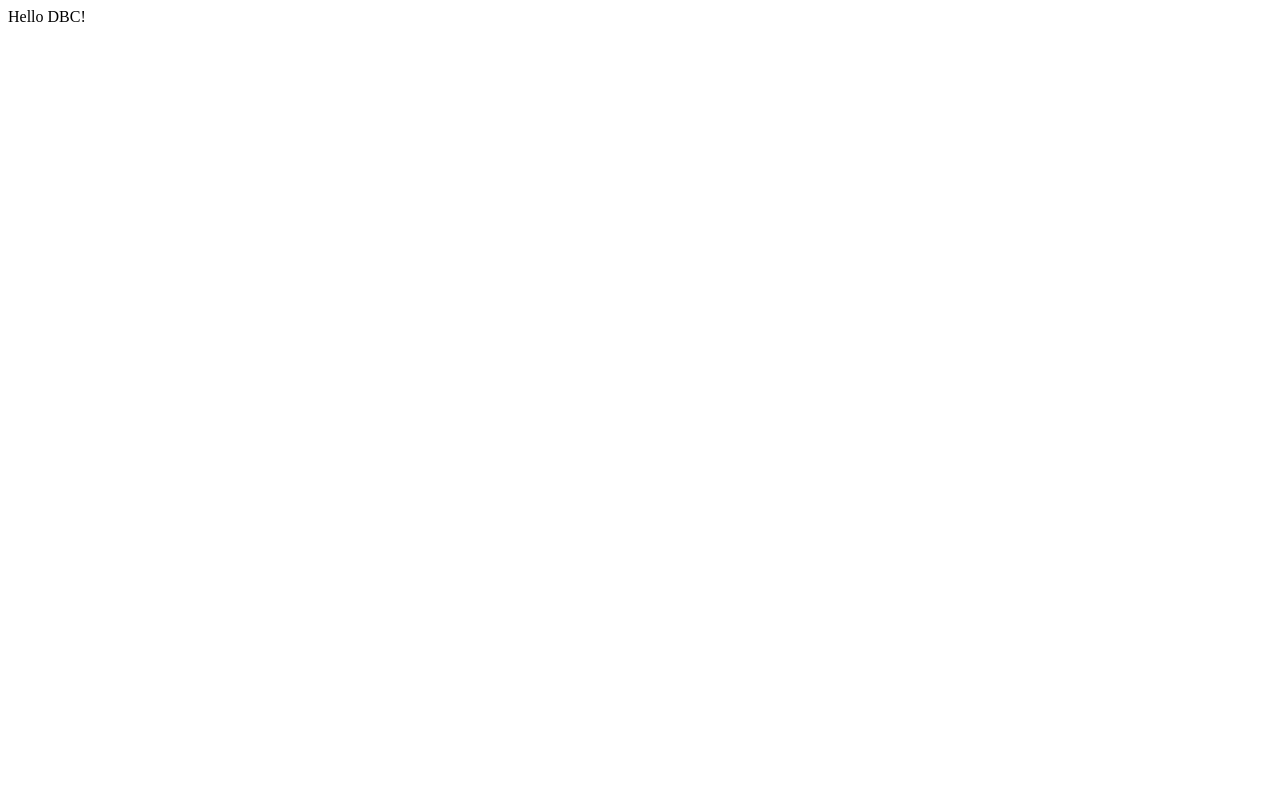
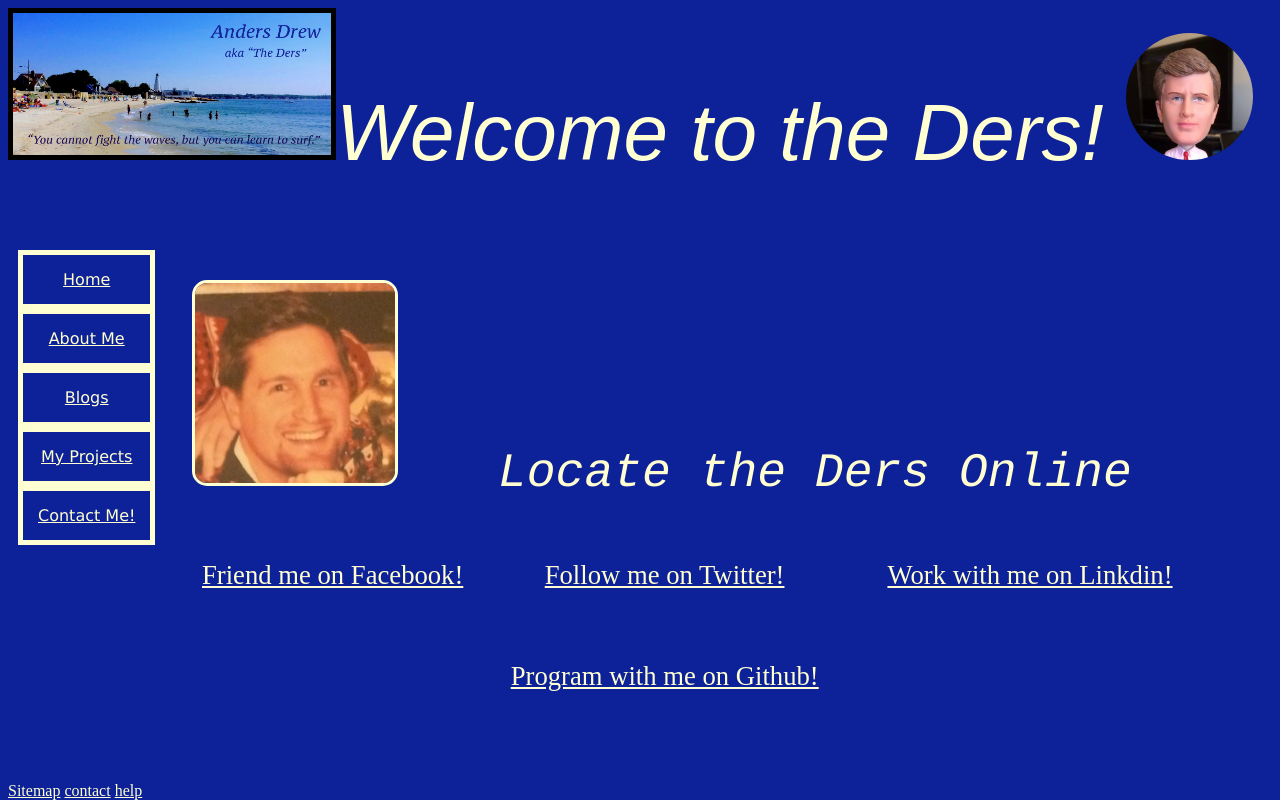
Before and after one commit to cernalanders/cernalanders.github.io, a plain HTML site: page index.html in a window 1280 px wide. Drawn offline with Linux system fonts and the light colour scheme.

Commit message:
index page

```diff
--- a/index.html
+++ b/index.html
@@ -1,5 +1,40 @@
+<!DOCTYPE html>
 <html>
+<head><title>Welcome to the Ders!</title>
+<link rel="stylesheet" type="text/css" href="stylesheets/default.css"></head>
   <body>
-      Hello DBC!
+    <section class="header">
+      <header>
+        <img id="logo" src="imgs/logo.jpg"/>Welcome to the Ders!
+        <img id="bobble" src="imgs/bobblehead.jpg"/>
+      </header>
+    </section>
+
+      <section class="navbar">
+<section class="navlink"><a href="#">Home</a></section>
+<section class="navlink"><a href="#">About Me</a></section>
+<section class="navlink"><a href="#">Blogs</a></section>
+<section class="navlink"><a href="#">My Projects</a></section>
+<section class="navlink"><a href="#">Contact Me!</a></section>
+
+      </section>
+      <section id="body">
+        <section><img id="profilepic"src="imgs/profile.jpg"/><span id="pic">Locate the Ders Online</span></section>
+
+        <section class="social"><a href="https://www.facebook.com/anders.drew">Friend me on Facebook!</a></section>
+
+        <section class="social"><a href="https://twitter.com/cernalanders">Follow me on Twitter!</a></section>
+
+        <section class="social"><a href="https://www.linkedin.com/profile/view?id=AAIAABoLU5AB4Wtb7fYnbM__3cfMWO-Afyn3ZzQ&trk=nav_responsive_tab_profile">Work with me on Linkdin!</a></section>
+
+        <br>
+
+        <section id="github" class="social" ><a  href="https://github.com/cernalanders">Program with me on Github!</a></section>
+
+      </section>
+
+      <section class="footer"><footer><a href="#">Sitemap</a>
+      <a href="#">contact</a>
+    <a href="#">help</a></footer></section>
     </body>
     </html>
--- /dev/null
+++ b/stylesheets/default.css
@@ -0,0 +1,87 @@
+html {
+  background-color: #0D2299;
+  color: #FFFFD1;
+}
+
+a {
+  color: #FFFFD1;
+}
+.navbar {
+  position: absolute;
+  top: 30%;
+  bottom: 0;
+  padding: 10px;
+}
+
+.navlink {
+
+  padding: 15px;
+  border: 5px solid #FFFFD1;
+  text-align: center;
+  font-family: Verdana;
+}
+
+.header {
+  font-family: Oswald, Arial;
+  font-size: 80px;
+  font-style: italic;
+  color: #FFFFD1;
+  position: fixed;
+}
+
+#logo {
+  width: 25%;
+  height: 12.5%;
+  border: 5px solid black;
+}
+
+#bobble {
+  border-radius: 100px;
+  width: 10%;
+  height: 10%;
+}
+
+#body {
+  position: fixed;
+  top: 35%;
+  right: 2%;
+  left: 15%
+  ;
+}
+
+#profilepic {
+  width: 200px;
+  height: 200px;
+  margin-right: 100px;
+  border-radius: 15px;
+  border: 3px solid #FFFFD1;
+}
+
+.social {
+  display: inline-block;
+  width: 30%;
+  height: 10%;
+  font-size: 20pt;
+  margin: 10px;
+  margin-top: 60px;
+  left: 15%;
+  top: 45%;
+}
+
+#github {
+  margin-left: 30%;
+}
+
+#pic {
+  font-size: 36pt;
+  padding-bottom: 25px;
+  top: 0;
+  font-family: Courier;
+  font-style: italic;
+}
+
+.footer {
+  position: fixed;
+  bottom: 0%;
+
+}
```
Also changed, not shown: imgs/bobblehead.jpg (added), imgs/profile.jpg (added).
